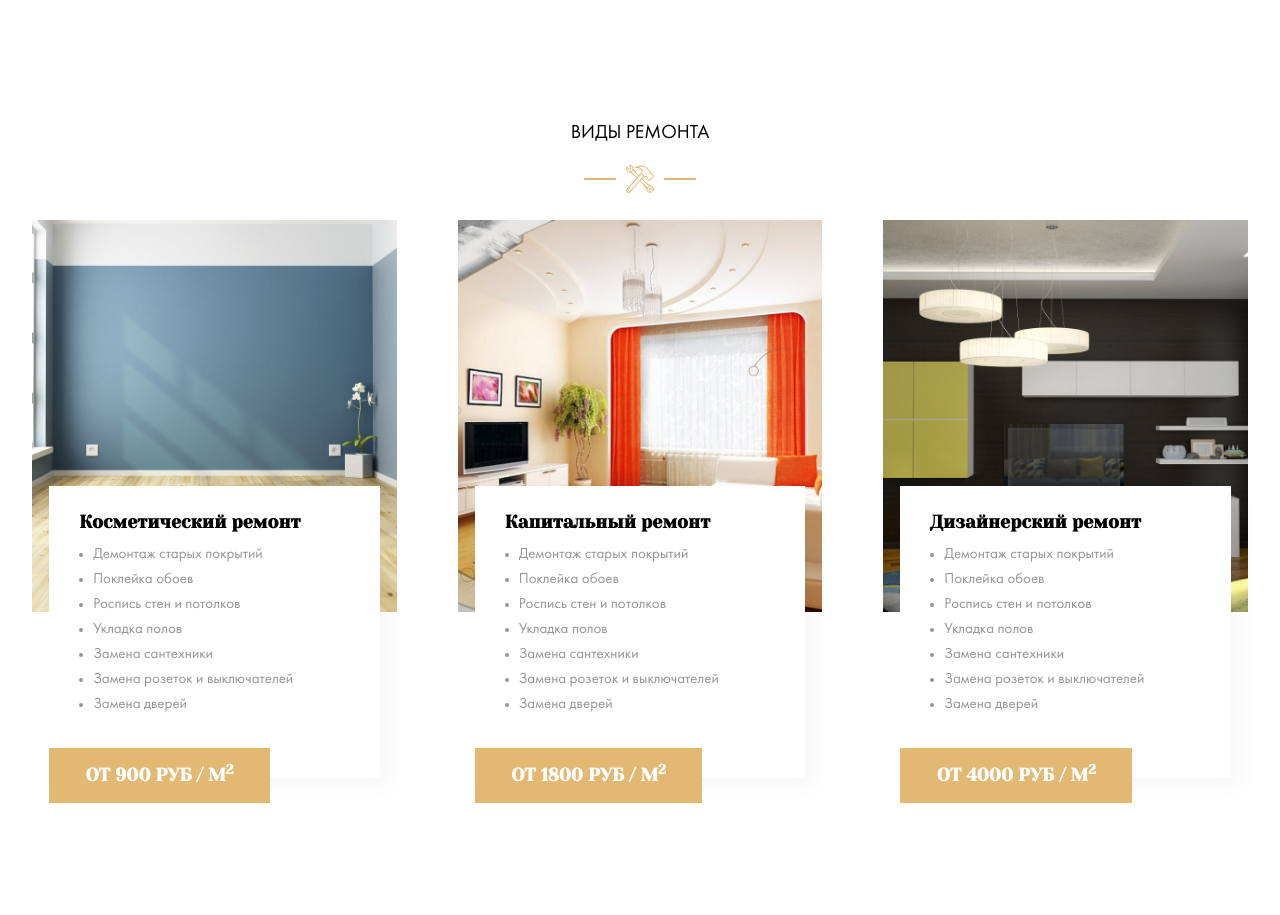
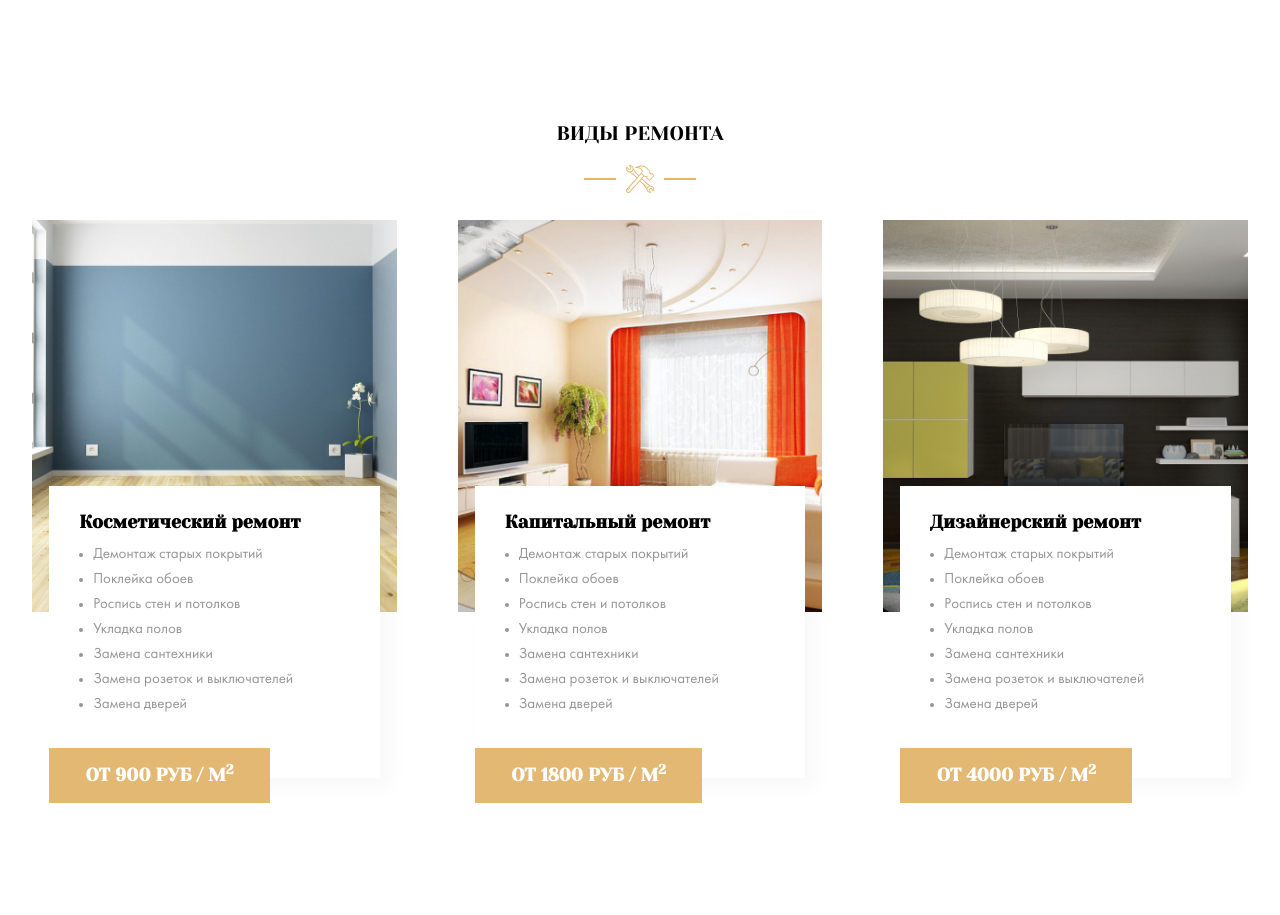
Before and after one commit to Abrrek/Repair-Design-Project, a website: page index.html in a window 1280 px wide. Shown: the part 2420-3335 px from the top of the page. Drawn offline with nearby package versions, Linux system fonts and the light colour scheme; files whose address does not match are found by name.

Commit message:
fix: fixed some problems

```diff
--- a/sass/templates/_types.sass
+++ b/sass/templates/_types.sass
@@ -7,8 +7,8 @@
 		margin-bottom: 27px
 	&__heading
 		font-size: 1.4rem
+		font-family: 'Yeseva One', cursive
 		text-transform: uppercase
-    font-family: "Yeseva One", cursive
 
 .card
 	&__text
```
Also changed, not shown: css/style.css.
